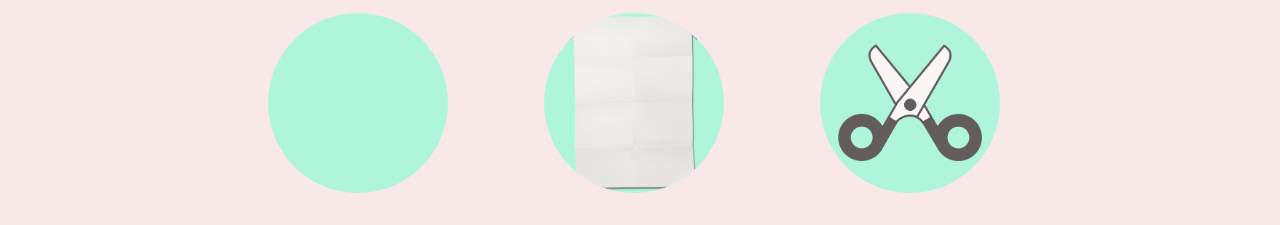
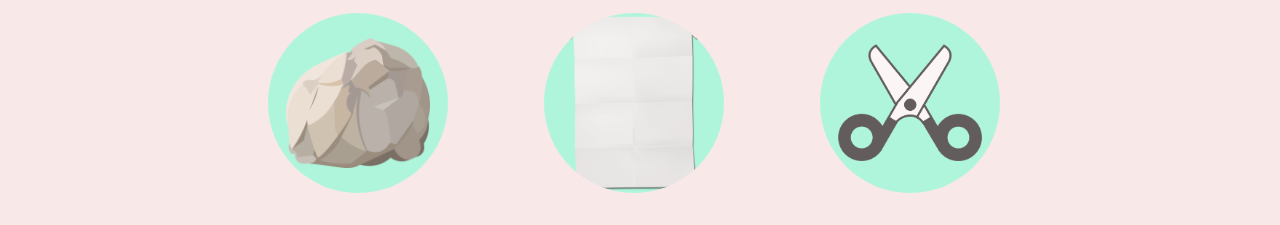
Before and after one commit to adimalka14/rock-paper-scissors, a website with bundled scripts: page index.html in a window 1280 px wide. Shown: the part 575-800 px from the top of the page. Built offline with nearby package versions, Linux system fonts and the light colour scheme; files whose address does not match are found by name.

Commit message:
fix homepage url

```diff
--- a/package.json
+++ b/package.json
@@ -6,15 +6,14 @@
   "main": "index.html",
   "scripts": {
     "start": "live-server",
+    "sass:compile": "sass src/styles/scss/styles.scss:src/styles/css/styles.css",
     "sass:watch": "sass --watch src/styles/scss/styles.scss:src/styles/css/styles.css"
   },
   "devDependencies": {
-    "gh-pages": "^6.2.0",
     "live-server": "^1.2.2",
     "prettier": "^3.4.2",
     "sass": "^1.81.1"
   },
   "author": "Adi Malka",
-  "homepage": "https://adimalka14.github.io/rock-paper-scissors",
   "license": "ISC"
 }
--- a/src/styles/scss/components/_user-options-container.scss
+++ b/src/styles/scss/components/_user-options-container.scss
@@ -26,7 +26,7 @@
   }
 
   .rock {
-    background-image: url("public/assets/rock.png");
+    background-image: url("/public/assets/rock.png");
   }
 
   .paper {
```
Also changed, not shown: src/styles/css/styles.css.
